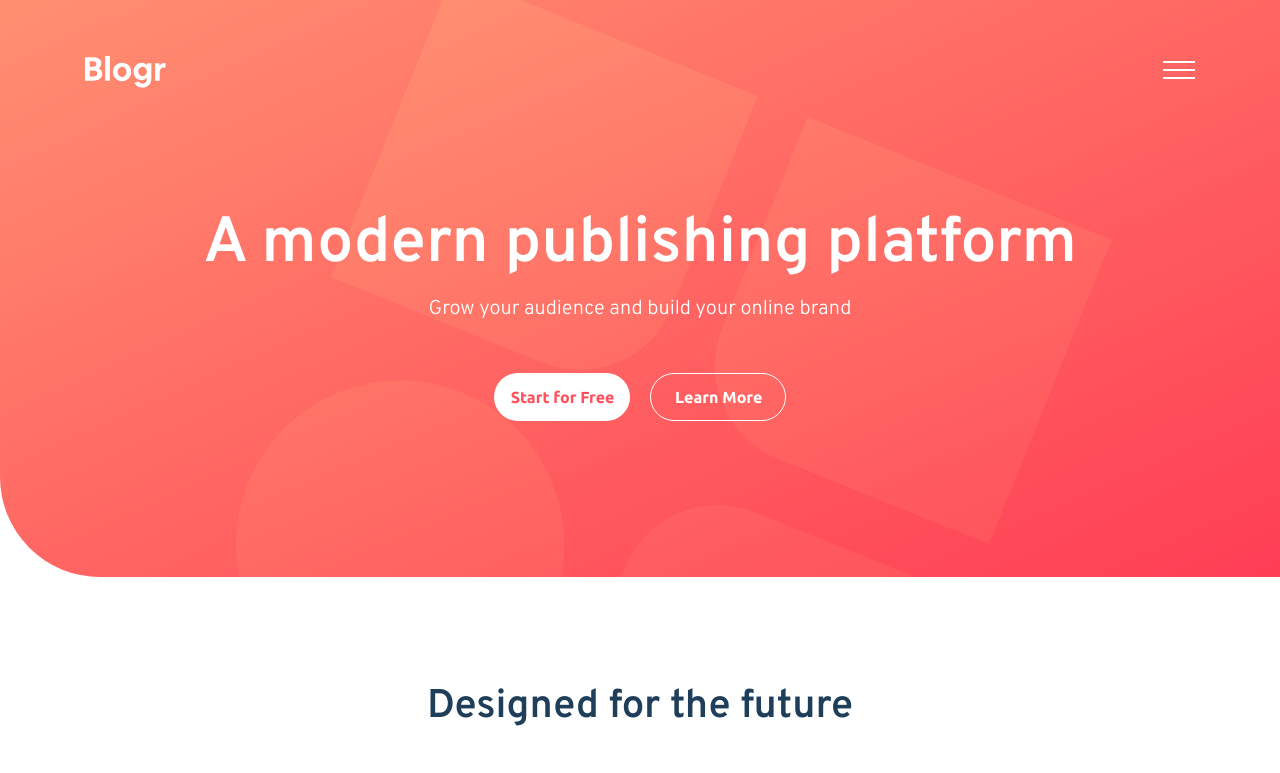
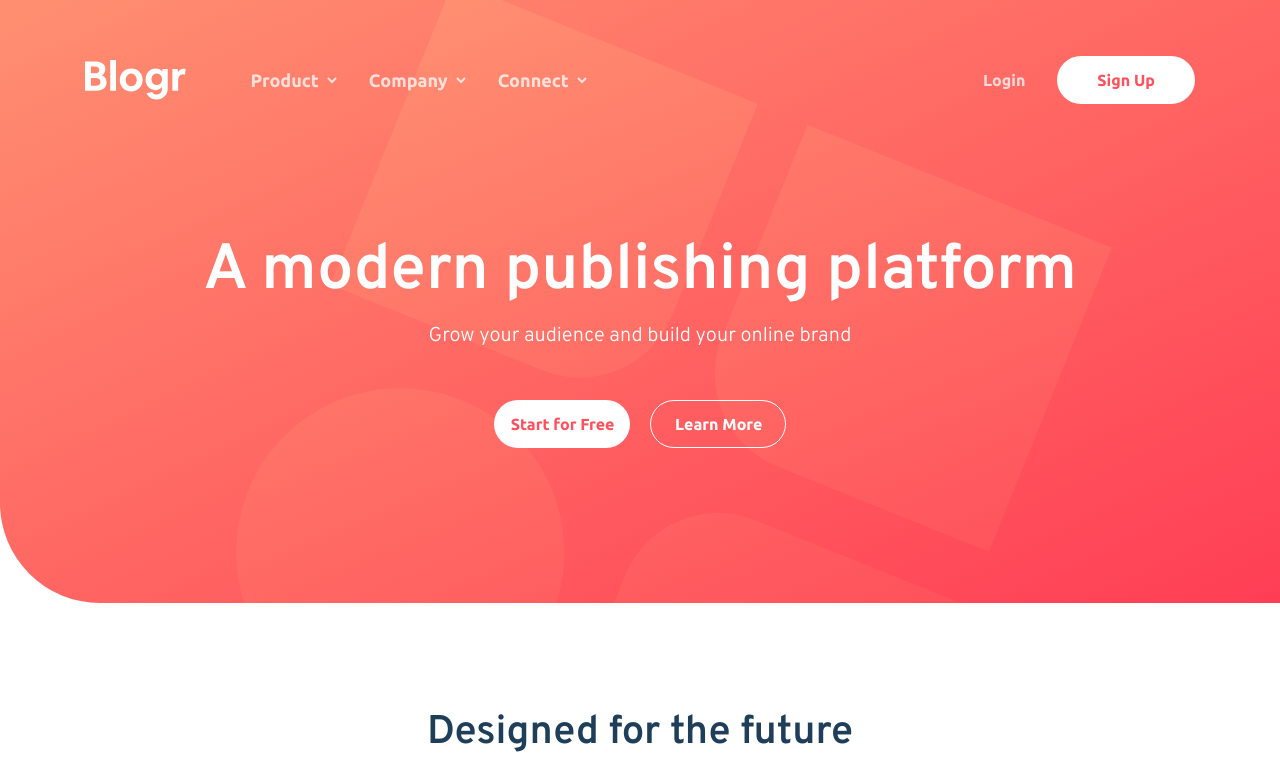
Before and after one commit to richieAiello/blogr-landing-page, a website: page index.html in a window 1280 px wide. Shown: the top 773 px of the page. Drawn offline with Linux system fonts and the light colour scheme.

Commit message:
Styled hero for desktop.

```diff
--- a/index.js
+++ b/index.js
@@ -11,17 +11,20 @@ const arrowIcons = document.querySelectorAll('.icon--arrow');
 // Product
 const productBtn = document.querySelector('.btn--product');
 const productList = document.querySelector('.product__list .container--list');
-const productArrow = document.querySelector('.btn--product .icon--arrow');
+const productLightArrow = document.querySelector('.btn--product .icon--light-arrow');
+const productDarkArrow = document.querySelector('.btn--product .icon--dark-arrow');
 
 // Company
 const companyBtn = document.querySelector('.btn--company');
 const companyList = document.querySelector('.company__list .container--list');
-const companyArrow = document.querySelector('.btn--company .icon--arrow');
+const companyLightArrow = document.querySelector('.btn--company .icon--light-arrow');
+const companyDarkArrow = document.querySelector('.btn--company .icon--dark-arrow');
 
 // Connect
 const connectBtn = document.querySelector('.btn--connect');
 const connectList = document.querySelector('.connect__list .container--list');
-const connectArrow = document.querySelector('.btn--connect .icon--arrow');
+const connectLightArrow = document.querySelector('.btn--connect .icon--light-arrow');
+const connectDarkArrow = document.querySelector('.btn--connect .icon--dark-arrow');
 
 /************************************
     Events
@@ -48,17 +51,20 @@ closeBtn.addEventListener('click', e => {
 productBtn.addEventListener('click', e => {
 
     productList.classList.toggle('hidden');
-    productArrow.classList.toggle('icon--flip');
+    productLightArrow.classList.toggle('icon--flip');
+    productDarkArrow.classList.toggle('icon--flip');
 });
 
 companyBtn.addEventListener('click', e => {
 
     companyList.classList.toggle('hidden');
-    companyArrow.classList.toggle('icon--flip');
+    companyLightArrow.classList.toggle('icon--flip');
+    companyDarkArrow.classList.toggle('icon--flip');
 });
 
 connectBtn.addEventListener('click', e => {
 
     connectList.classList.toggle('hidden');
-    connectArrow.classList.toggle('icon--flip');
+    connectLightArrow.classList.toggle('icon--flip');
+    connectDarkArrow.classList.toggle('icon--flip');
 });
--- a/styles/main.scss
+++ b/styles/main.scss
@@ -33,6 +33,9 @@ $gradient-body-2: #3f4164;
     border: initial;
     background-color: initial;
     color: inherit;
+    font-family: inherit;
+    font-weight: inherit;
+    font-size: inherit;
 }
 
 .link {
@@ -60,6 +63,11 @@ $gradient-body-2: #3f4164;
         padding: 1.0625rem 0 0.8125rem 0;
         border-radius: 5px;
         background-color: rgba($gradient-body-2, 8%);
+
+        @media(min-width: 800px) {
+
+            position: absolute;
+        }
     }
 }
 
@@ -120,6 +128,10 @@ $gradient-body-2: #3f4164;
 
     @media(min-width: 1100px) {
 
+        & {
+            padding-bottom: 9.6875rem;
+        }
+
         &__heading {
             font-size: 4rem;
             line-height: 6.128125rem;
@@ -138,13 +150,13 @@ $gradient-body-2: #3f4164;
             url("../assets/bg-pattern-intro-desktop.svg"),
             linear-gradient(to bottom right, $gradient-hero-1, $gradient-hero-2);
             background-position: 25% 52.5%, center;
-            padding-bottom: 9.6875rem;
         }
     }
 }
 
 .nav {
     display: flex;
+    align-items: center;
     justify-content: space-between;
     position: relative;
     margin-bottom: 6.75rem;
@@ -161,8 +173,8 @@ $gradient-body-2: #3f4164;
         right: 0;
         margin-inline: auto;
         min-height: max-content;
-        min-width: 100%;
-        color: $dark-blue;
+        width: min(100%, 500px);
+        color: rgba($dark-blue, 100% );
         background-color: $white;
         border-radius: 5px;
         box-shadow: 0 20px 40px rgba(0, 0 , 0, 0.2434);
@@ -186,16 +198,14 @@ $gradient-body-2: #3f4164;
         }
     }
 
-    &__list,
-    .product__list,
-    .company__list,
-    .connect__list {
+    &__list {
         list-style: none;
     }
 
     .product__list,
     .company__list,
     .connect__list {
+        list-style: none;
         margin-block: 1.5rem;
     }
 
@@ -218,21 +228,64 @@ $gradient-body-2: #3f4164;
         }
     }
 
-    @media(min-width: 1440px) {
+    @media(min-width: 800px) {
 
         & {
-
+            margin-bottom: 7.4375rem;
         }
 
         .logo {
             max-width: initial;
             max-height: initial;
+            margin-right: 4.02375rem;
         }
 
         &__menu {
-
+            display: flex;
+            justify-content: space-between;
+            align-items: center;
+            font-family: 'Ubuntu', sans-serif;
+            font-weight: 700;
+            font-size: 1rem;
+            position: unset;
+            width: min(100%);
+            box-shadow: unset;
+            color: rgba($white, 75%);
+            background-color: unset;
         }
 
+        &__list {
+            display: flex;
+        }
+
+        &__top {
+            padding-top: unset;
+        }
+
+        &__bottom {
+            border-top: unset;
+            margin-inline: unset;
+            padding-top: unset;
+            padding-bottom: unset;
+
+            .nav__list {
+                align-items: center;
+
+                .nav__item:first-of-type {
+                    margin-bottom: 0;
+                }
+            }
+        }
+
+        .company {
+            margin: 0 2rem;
+        }
+
+        .product__list,
+        .company__list,
+        .connect__list {
+            margin-block: unset;
+        }
     }
 }
 
@@ -394,14 +447,6 @@ $gradient-body-2: #3f4164;
         cursor: pointer;
     }
 
-    // &--hamburger {
-
-    // }
-
-    // &--close {
-
-    // }
-
     &--product,
     &--company,
     &--connect {
@@ -413,9 +458,10 @@ $gradient-body-2: #3f4164;
 
         &:hover,
         &:focus {
-            text-decoration: underline 2px;
-            opacity: 75%;
+            color: rgba($dark-blue, 75%);
         }
+
+
     }
 
     &--login {
@@ -431,7 +477,6 @@ $gradient-body-2: #3f4164;
     }
 
     &--sign-up {
-        font-size: inherit;
         font-weight: 600;
         line-height: 1.125rem;
         color: $white;
@@ -490,6 +535,45 @@ $gradient-body-2: #3f4164;
         &:focus {
             background-color: $white;
             color: $red;
+        }
+    }
+
+    @media(min-width: 800px) {
+
+        &--hamburger,
+        &--close {
+            display: none;
+        }
+
+        &--product,
+        &--company,
+        &--connect {
+
+            &:hover,
+            &:focus {
+                text-decoration: underline 2px;
+                color: rgba($white, 100%);
+            }
+        }
+
+        &--login {
+            font-size: inherit;
+            line-height: 1.14875rem;
+            font-weight: inherit;
+            margin-right: 2rem;
+        }
+
+        &--sign-up {
+            background-image: unset;
+            background-color: $white;
+            color: $red ;
+
+            &:hover,
+            &:focus {
+                background-image: unset;
+                background-color: $light-red;
+                color: $white;
+            }
         }
     }
 }
@@ -551,9 +635,25 @@ $gradient-body-2: #3f4164;
 
     &--light-arrow {
         display: none;
+
+        // &:hover,
+        // &:focus {
+        //     opacity: 100%;
+        // }
     }
 
     &--flip {
         transform: rotate(-180deg);
     }
+
+    @media(min-width: 800px) {
+
+        &--dark-arrow {
+            display: none;
+        }
+
+        &--light-arrow {
+            display: block;
+        }
+    }
 }
```
Also changed, not shown: styles/style.css.
